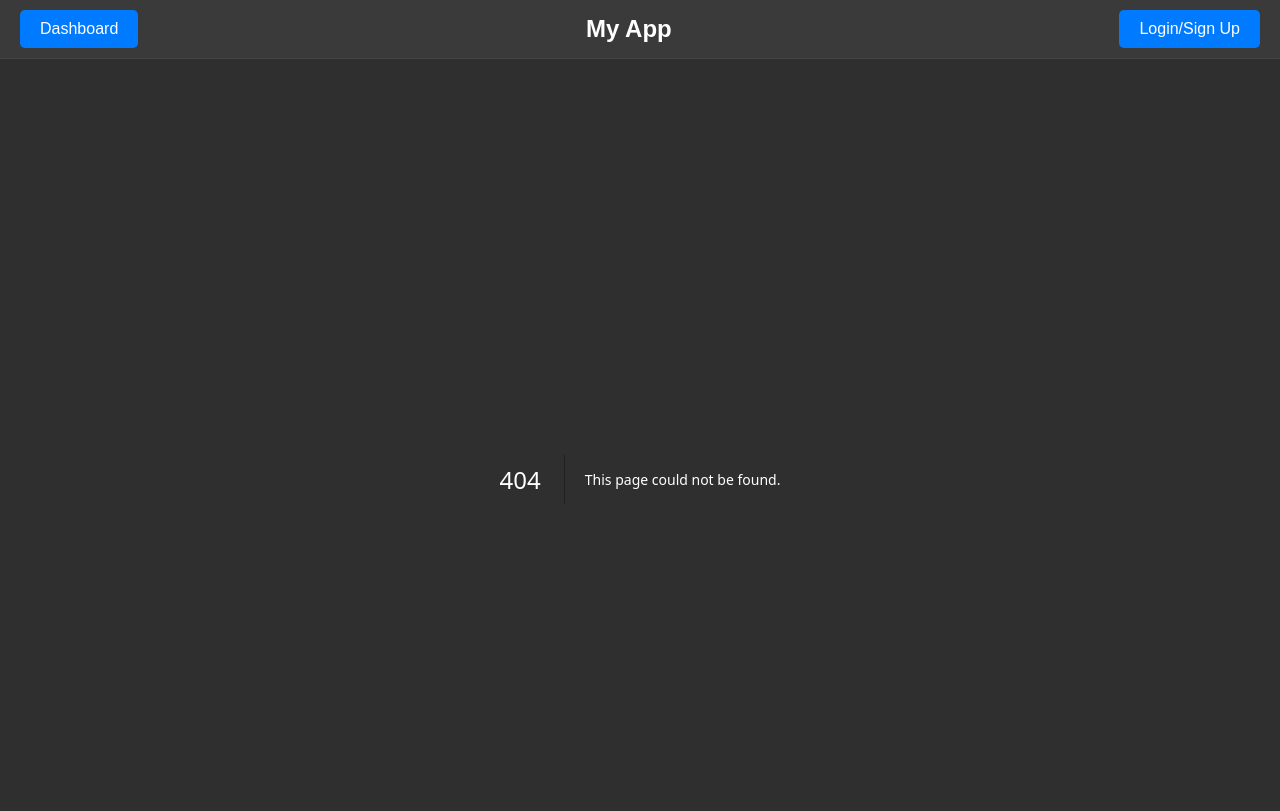
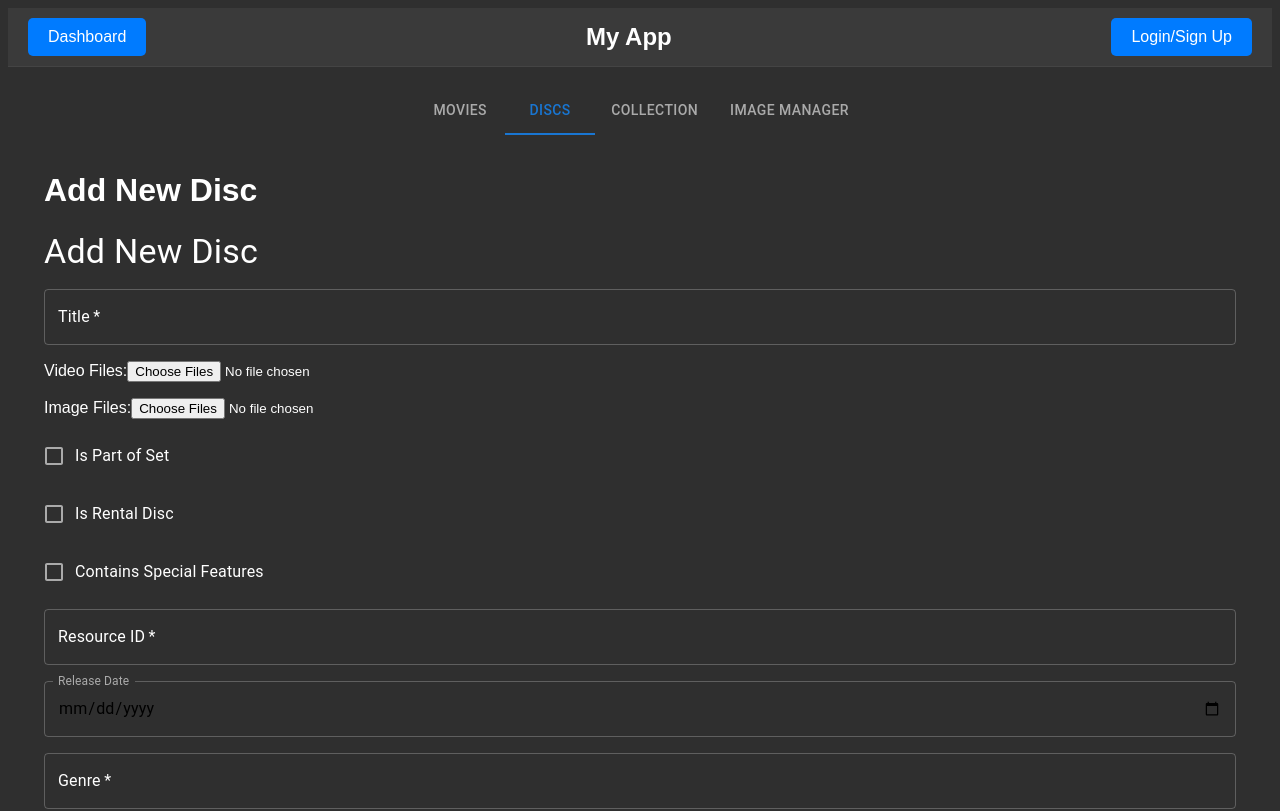
Before and after one commit to colinmarley/my-media-manager, a Next.js app: page /admin/disc in a window 1280 px wide. Before the commit this address had no page. Shown: the top 811 px of the page. Built offline with nearby package versions, Linux system fonts and the light colour scheme; no server answers.

Commit message:
Adds Disc and Collection Forms

```diff
--- a/src/app/admin/_components/DiscForm.tsx
+++ b/src/app/admin/_components/DiscForm.tsx
@@ -1,6 +1,21 @@
 import React, { useState } from 'react';
+import { TextField, Button, Typography, FormControl, FormControlLabel, Checkbox } from '@mui/material';
+import Grid from '@mui/material/Grid2';
 import useAddDisc from '../../../hooks/newMedia/useAddDisc';
 import { ImageFile, VideoFile } from '../../../types/firebase/FBCommon.type';
+import ImageSearch from '../imageManager/_components/ImageSearch';
+import styles from '../_styles/DiscForm.module.css';
+
+const FormTextField = (props: { label: string, value: string, onChange: (e: React.ChangeEvent<HTMLInputElement>) => void }) => (
+  <TextField
+    label={props.label}
+    value={props.value}
+    onChange={props.onChange}
+    sx={{ input: { color: 'white' }, label: { color: 'white' } }}
+    fullWidth
+    required
+  />
+);
 
 const AddDiscForm: React.FC = () => {
   const { addDisc, loading, error } = useAddDisc();
@@ -36,12 +51,18 @@ const AddDiscForm: React.FC = () => {
   };
 
   return (
-    <form onSubmit={handleSubmit}>
-      <div>
-        <label>Title:</label>
-        <input type="text" value={title} onChange={(e) => setTitle(e.target.value)} placeholder="Title" required />
-      </div>
-      <div>
+    <FormControl
+      onSubmit={handleSubmit}
+      classes={styles.root}
+      color="secondary">
+      <Grid container spacing={2}>
+        <Grid size={12}>
+          <Typography variant="h4" color="white">Add New Disc</Typography>
+        </Grid>
+        <Grid size={12}>
+          <FormTextField label="Title" value={title} onChange={(e) => setTitle(e.target.value)} />
+        </Grid>
+        <Grid size={12}>
           <label>Video Files:</label>
           <input type="file" multiple onChange={(e) => {
             const files = Array.from(e.target.files || []);
@@ -54,8 +75,8 @@ const AddDiscForm: React.FC = () => {
             }));
             setVideoFiles(videoFiles);
           }} />
-      </div>
-      <div>
+        </Grid>
+        <Grid size={12}>
           <label>Image Files:</label>
           <input type="file" multiple onChange={(e) => {
             const files = Array.from(e.target.files || []);
@@ -67,48 +88,82 @@ const AddDiscForm: React.FC = () => {
             }));
             setImageFiles(imageFiles);
           }} />
-      </div>
-      <div>
-        <label>Is Part of Set:</label>
-        <input type="checkbox" checked={isPartOfSet} onChange={(e) => setIsPartOfSet(e.target.checked)} />
-      </div>
-      <div>
-        <label>Is Rental Disc:</label>
-        <input type="checkbox" checked={isRentalDisc} onChange={(e) => setIsRentalDisc(e.target.checked)} />
-      </div>
-      <div>
-        <label>Contains Special Features:</label>
-        <input type="checkbox" checked={containsSpecialFeatures} onChange={(e) => setContainsSpecialFeatures(e.target.checked)} />
-      </div>
-      <div>
-        <label>Resource ID:</label>
-        <input type="text" value={resourceId} onChange={(e) => setResourceId(e.target.value)} placeholder="Resource ID" />
-      </div>
-      <div>
-        <label>Release Date:</label>
-        <input type="date" value={releaseDate} onChange={(e) => setReleaseDate(e.target.value)} placeholder="Release Date" />
-      </div>
-      <div>
-        <label>Genre:</label>
-        <input type="text" value={genre} onChange={(e) => setGenre(e.target.value)} placeholder="Genre" />
-      </div>
-      <div>
-        <label>Language:</label>
-        <input type="text" value={language} onChange={(e) => setLanguage(e.target.value)} placeholder="Language" />
-      </div>
-      <div>
-        <label>Subtitles:</label>
-        <input type="text" value={subtitles?.join(', ')} onChange={(e) => setSubtitles(e.target.value.split(', '))} placeholder="Subtitles (comma separated)" />
-      </div>
-      <div>
-        <label>Region Code:</label>
-        <input type="text" value={regionCode} onChange={(e) => setRegionCode(e.target.value)} placeholder="Region Code" />
-      </div>
-      <button type="submit" disabled={loading}>
+        </Grid>
+        <Grid size={12}>
+          <FormControlLabel
+            control={
+              <Checkbox
+                checked={isPartOfSet}
+                onChange={(e) => setIsPartOfSet(e.target.checked)}
+              />
+            }
+            label="Is Part of Set"
+          />
+        </Grid>
+        <Grid size={12}>
+          <FormControlLabel
+            control={
+              <Checkbox
+                checked={isRentalDisc}
+                onChange={(e) => setIsRentalDisc(e.target.checked)}
+              />
+            }
+            label="Is Rental Disc"
+          />
+        </Grid>
+        <Grid size={12}>
+          <FormControlLabel
+            control={
+              <Checkbox
+                checked={containsSpecialFeatures}
+                onChange={(e) => setContainsSpecialFeatures(e.target.checked)}
+              />
+            }
+            label="Contains Special Features"
+          />
+        </Grid>
+        <Grid size={12}>
+          <FormTextField label="Resource ID" value={resourceId || ''} onChange={(e) => setResourceId(e.target.value)} />
+        </Grid>
+        <Grid size={12}>
+          <TextField
+            label="Release Date"
+            type="date"
+            value={releaseDate || ''}
+            onChange={(e) => setReleaseDate(e.target.value)}
+            fullWidth
+            InputLabelProps={{
+              shrink: true,
+            }}
+          />
+        </Grid>
+        <Grid size={12}>
+          <FormTextField label="Genre" value={genre || ''} onChange={(e) => setGenre(e.target.value)} />
+        </Grid>
+        <Grid size={12}>
+          <FormTextField label="Language" value={language || ''} onChange={(e) => setLanguage(e.target.value)} />
+        </Grid>
+        <Grid size={12}>
+          <FormTextField label="Subtitles" value={subtitles?.join(', ') || ''} onChange={(e) => setSubtitles(e.target.value.split(', '))} />
+        </Grid>
+        <Grid size={12}>
+          <FormTextField label="Region Code" value={regionCode || ''} onChange={(e) => setRegionCode(e.target.value)} />
+        </Grid>
+        <Grid size={12}>
+          <ImageSearch />
+        </Grid>
+        <Grid size={12}>
+          <Button type="submit" variant="contained" color="primary" disabled={loading}>
             {loading ? 'Adding...' : 'Add Disc'}
-      </button>
-      {error && <p>{error}</p>}
-    </form>
+          </Button>
+        </Grid>
+        {error && (
+          <Grid size={12}>
+            <Typography variant="body1" color="error">{error}</Typography>
+          </Grid>
+        )}
+      </Grid>
+    </FormControl>
   );
 };
 
--- /dev/null
+++ b/src/app/admin/_styles/DiscForm.module.css
@@ -0,0 +1,7 @@
+.root {
+    color: white;
+  }
+
+  .textField {
+    color: white;
+  }
--- /dev/null
+++ b/src/app/admin/disc/page.tsx
@@ -0,0 +1,15 @@
+'use client'
+
+import React from 'react';
+import AddDiscForm from '../_components/DiscForm';
+
+const DiscPage: React.FC = () => {
+  return (
+    <div>
+      <h1>Add New Disc</h1>
+      <AddDiscForm />
+    </div>
+  );
+};
+
+export default DiscPage;
--- /dev/null
+++ b/src/app/admin/layout.tsx
@@ -0,0 +1,40 @@
+'use client';
+
+import React, { ReactNode } from 'react';
+import { useRouter, usePathname } from 'next/navigation';
+import { Tabs, Tab, Box } from '@mui/material';
+
+interface AdminLayoutProps {
+  children: ReactNode;
+}
+
+const AdminLayout: React.FC<AdminLayoutProps> = ({ children }) => {
+  const router = useRouter();
+  const pathname = usePathname();
+
+  const handleChange = (event: React.ChangeEvent<{}>, newValue: string) => {
+    router.push(newValue);
+  };
+
+  return (
+    <Box sx={{ width: '100%' }}>
+      <Tabs
+        value={pathname}
+        onChange={handleChange}
+        indicatorColor="primary"
+        textColor="primary"
+        centered
+      >
+        <Tab label="Movies" value="/admin/movie" />
+        <Tab label="Discs" value="/admin/disc" />
+        <Tab label="Collection" value="/admin/collection" />
+        <Tab label="Image Manager" value="/admin/imageManager" />
+      </Tabs>
+      <Box sx={{ padding: 2 }}>
+        {children}
+      </Box>
+    </Box>
+  );
+};
+
+export default AdminLayout;
--- a/src/types/firebase/FBCollection.type.ts
+++ b/src/types/firebase/FBCollection.type.ts
@@ -1,4 +1,4 @@
-import { Director, ImageFile } from "./FBCommon.type";
+import { Director, DirectorEntry, ImageFile } from "./FBCommon.type";
 import { EpisodeInfoSmall, MovieInfoSmall, SeasonInfoSmall, SeriesInfoSmall } from "./FBRelease.type";
 
 export interface FBCollection {
@@ -10,6 +10,6 @@ export interface FBCollection {
     seriesIds?: SeriesInfoSmall[];
     seasonIds?: SeasonInfoSmall[];
     episodeIds?: EpisodeInfoSmall[];
-    directors: Director[];
+    directors: DirectorEntry[];
     genres: string[];
 }
--- a/src/types/firebase/FBCommon.type.ts
+++ b/src/types/firebase/FBCommon.type.ts
@@ -6,6 +6,12 @@ export interface Director {
     portfolio: MovieInfoSmall[] | SeriesInfoSmall[];
     otherCollections: string[];
     awards: string[];
+}
+
+export interface DirectorEntry {
+    directorId?: string;
+    name: string;
+    title: string;
 }
 
 export interface ImageFile {
```
Also changed, not shown: src/app/admin/_components/CollectionForm.tsx (+136 -0 lines), src/app/admin/collection/page.tsx (added, +15 -0 lines), src/types/firebase/FBRelease.type.ts (+8 -8 lines), src/types/firebase/FBSeason.type.ts (line endings or trailing spaces), 1 other file (tests, documents, lock files or other folders). Lines whose indentation alone changed are shown as unchanged.
